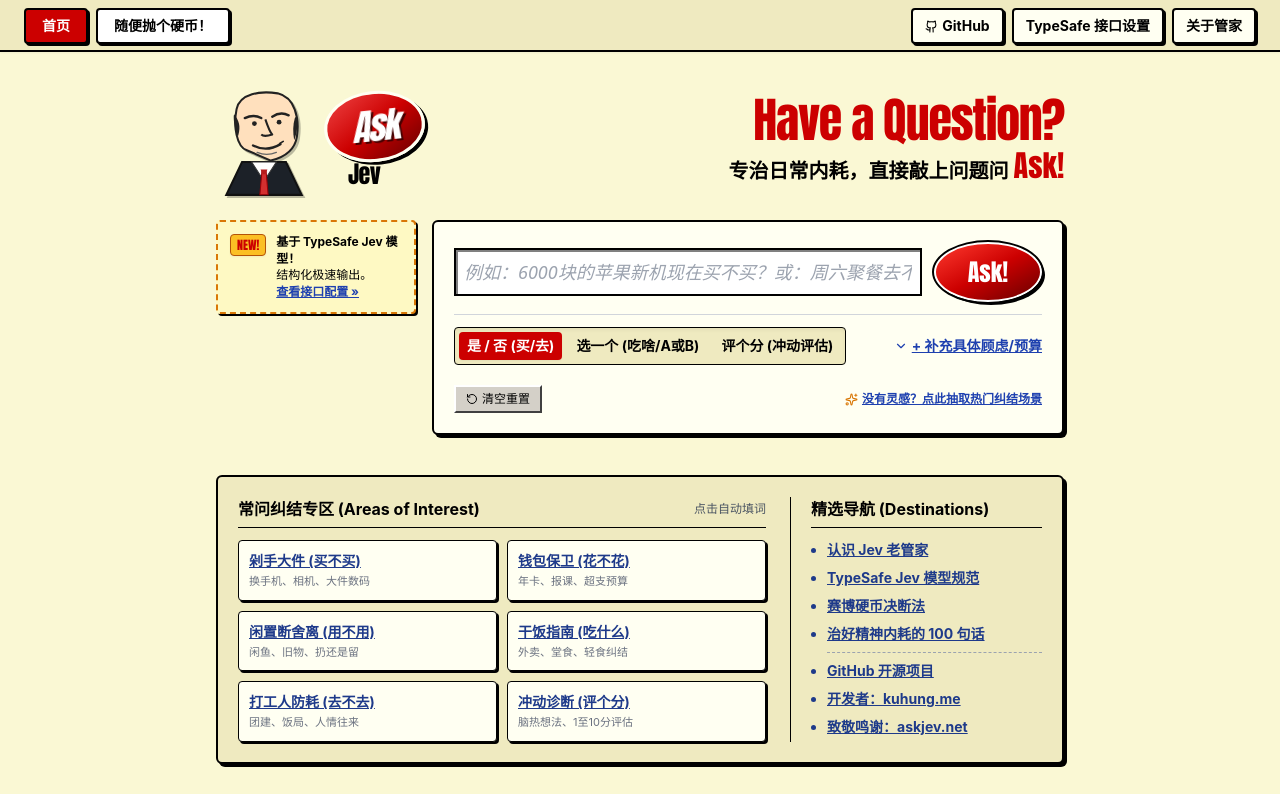
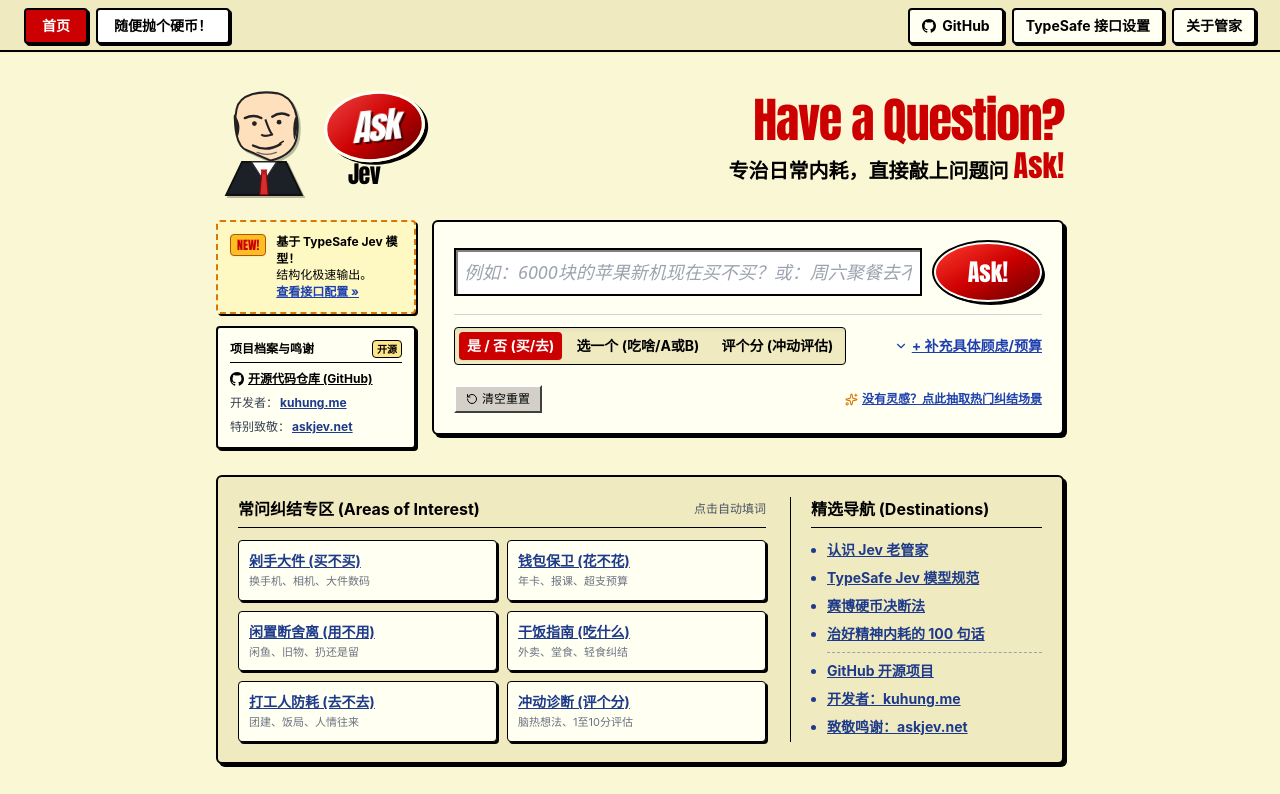
Before and after one commit to kuhung/ask-jev, a Next.js app: page / in a window 1280 px wide. Shown: the top 794 px of the page. Built offline with nearby package versions, Linux system fonts and the light colour scheme.

Commit message:
feat(ui): 增加首页首屏开源项目与鸣谢立牌，并优化内联SVG

```diff
--- a/app/page.tsx
+++ b/app/page.tsx
@@ -9,7 +9,7 @@
 import { ApiSettingsModal } from '@/components/ApiSettingsModal';
 import { DecisionMode, JevDecisionData, JevDecisionResponse } from '@/lib/types';
 import { INSPIRATION_ITEMS } from '@/lib/mockJev';
-import { Star, Bell, Github } from 'lucide-react';
+import { Star, Bell } from 'lucide-react';
 
 export default function Home() {
   const [question, setQuestion] = useState('');
@@ -168,9 +168,9 @@
             href="https://github.com/kuhung/ask-jev"
             target="_blank"
             rel="noreferrer"
-            className="bg-cream-50 hover:bg-white text-black font-bold text-xs sm:text-sm px-2.5 sm:px-3 py-1.5 border-2 border-black rounded shadow-brutal-sm active:translate-y-0.5 active:shadow-none transition-all inline-flex items-center gap-1"
+            className="bg-cream-50 hover:bg-white text-black font-bold text-xs sm:text-sm px-2.5 sm:px-3 py-1.5 border-2 border-black rounded shadow-brutal-sm active:translate-y-0.5 active:shadow-none transition-all inline-flex items-center gap-1.5"
           >
-            <Github size={13} />
+            <svg className="w-3.5 h-3.5 fill-current" viewBox="0 0 24 24"><path d="M12 0C5.37 0 0 5.37 0 12c0 5.31 3.435 9.795 8.205 11.385.6.105.825-.255.825-.57 0-.285-.015-1.23-.015-2.235-3.015.555-3.795-.735-4.035-1.41-.135-.345-.72-1.41-1.23-1.695-.42-.225-1.02-.78-.015-.795.945-.015 1.62.87 1.845 1.23 1.08 1.815 2.805 1.305 3.495.99.105-.78.42-1.305.765-1.605-2.67-.3-5.46-1.335-5.46-5.925 0-1.305.465-2.385 1.23-3.225-.12-.3-.54-1.53.12-3.18 0 0 1.005-.315 3.3 1.23.96-.27 1.98-.405 3-.405s2.04.135 3 .405c2.295-1.56 3.3-1.23 3.3-1.23.66 1.65.24 2.88.12 3.18.765.84 1.23 1.905 1.23 3.225 0 4.605-2.805 5.625-5.475 5.925.435.375.81 1.095.81 2.22 0 1.605-.015 2.895-.015 3.3 0 .315.225.69.825.57A12.02 12.02 0 0024 12c0-6.63-5.37-12-12-12z"/></svg>
             <span>GitHub</span>
           </a>
           <button
@@ -215,8 +215,9 @@
 
         {/* 中间核心控制区 */}
         <div className="grid grid-cols-1 lg:grid-cols-4 gap-4 items-start">
-          {/* 左侧 NEW 贴纸 */}
-          <aside className="lg:col-span-1 bg-yellow-100 border-2 border-dashed border-amber-600 p-3 rounded shadow-brutal-sm flex items-start gap-2.5">
+          {/* 左侧说明与开源鸣谢卡片 */}
+          <aside className="lg:col-span-1 space-y-3">
+            <div className="bg-yellow-100 border-2 border-dashed border-amber-600 p-3 rounded shadow-brutal-sm flex items-start gap-2.5">
               <div className="bg-amber-400 border border-amber-700 text-retroRed-600 font-display text-xs font-bold px-1.5 py-0.5 rounded shadow-sm">
                 NEW!
               </div>
@@ -232,6 +233,48 @@
                 >
                   查看接口配置 &raquo;
                 </button>
+              </div>
+            </div>
+
+            {/* 开源仓库、开发者与致敬鸣谢立牌 */}
+            <div className="bg-cream-50 border-2 border-black p-3 rounded shadow-brutal-sm text-xs space-y-2">
+              <div className="font-bold text-black border-b border-black pb-1 flex items-center justify-between">
+                <span>项目档案与鸣谢</span>
+                <span className="text-[10px] bg-amber-200 border border-black px-1 rounded font-bold">开源</span>
+              </div>
+              <div>
+                <a
+                  href="https://github.com/kuhung/ask-jev"
+                  target="_blank"
+                  rel="noreferrer"
+                  className="font-bold text-black hover:text-retroRed-600 underline flex items-center gap-1"
+                >
+                  <svg className="w-3.5 h-3.5 fill-current" viewBox="0 0 24 24"><path d="M12 0C5.37 0 0 5.37 0 12c0 5.31 3.435 9.795 8.205 11.385.6.105.825-.255.825-.57 0-.285-.015-1.23-.015-2.235-3.015.555-3.795-.735-4.035-1.41-.135-.345-.72-1.41-1.23-1.695-.42-.225-1.02-.78-.015-.795.945-.015 1.62.87 1.845 1.23 1.08 1.815 2.805 1.305 3.495.99.105-.78.42-1.305.765-1.605-2.67-.3-5.46-1.335-5.46-5.925 0-1.305.465-2.385 1.23-3.225-.12-.3-.54-1.53.12-3.18 0 0 1.005-.315 3.3 1.23.96-.27 1.98-.405 3-.405s2.04.135 3 .405c2.295-1.56 3.3-1.23 3.3-1.23.66 1.65.24 2.88.12 3.18.765.84 1.23 1.905 1.23 3.225 0 4.605-2.805 5.625-5.475 5.925.435.375.81 1.095.81 2.22 0 1.605-.015 2.895-.015 3.3 0 .315.225.69.825.57A12.02 12.02 0 0024 12c0-6.63-5.37-12-12-12z"/></svg>
+                  <span>开源代码仓库 (GitHub)</span>
+                </a>
+              </div>
+              <div className="text-gray-700">
+                开发者：
+                <a
+                  href="https://kuhung.me"
+                  target="_blank"
+                  rel="noreferrer"
+                  className="font-bold text-blue-900 hover:text-retroRed-600 underline ml-0.5"
+                >
+                  kuhung.me
+                </a>
+              </div>
+              <div className="text-gray-700">
+                特别致敬：
+                <a
+                  href="https://askjev.net"
+                  target="_blank"
+                  rel="noreferrer"
+                  className="font-bold text-blue-900 hover:text-retroRed-600 underline ml-0.5"
+                >
+                  askjev.net
+                </a>
+              </div>
             </div>
           </aside>
 
@@ -309,7 +352,7 @@
               rel="noreferrer"
               className="inline-flex items-center gap-1.5 font-bold text-black hover:text-retroRed-600 underline"
             >
-              <Github size={14} />
+              <svg className="w-3.5 h-3.5 fill-current" viewBox="0 0 24 24"><path d="M12 0C5.37 0 0 5.37 0 12c0 5.31 3.435 9.795 8.205 11.385.6.105.825-.255.825-.57 0-.285-.015-1.23-.015-2.235-3.015.555-3.795-.735-4.035-1.41-.135-.345-.72-1.41-1.23-1.695-.42-.225-1.02-.78-.015-.795.945-.015 1.62.87 1.845 1.23 1.08 1.815 2.805 1.305 3.495.99.105-.78.42-1.305.765-1.605-2.67-.3-5.46-1.335-5.46-5.925 0-1.305.465-2.385 1.23-3.225-.12-.3-.54-1.53.12-3.18 0 0 1.005-.315 3.3 1.23.96-.27 1.98-.405 3-.405s2.04.135 3 .405c2.295-1.56 3.3-1.23 3.3-1.23.66 1.65.24 2.88.12 3.18.765.84 1.23 1.905 1.23 3.225 0 4.605-2.805 5.625-5.475 5.925.435.375.81 1.095.81 2.22 0 1.605-.015 2.895-.015 3.3 0 .315.225.69.825.57A12.02 12.02 0 0024 12c0-6.63-5.37-12-12-12z"/></svg>
               <span>开源代码库 (GitHub)</span>
             </a>
             <span className="text-gray-400">|</span>
```
Lines whose indentation alone changed are shown as unchanged.
